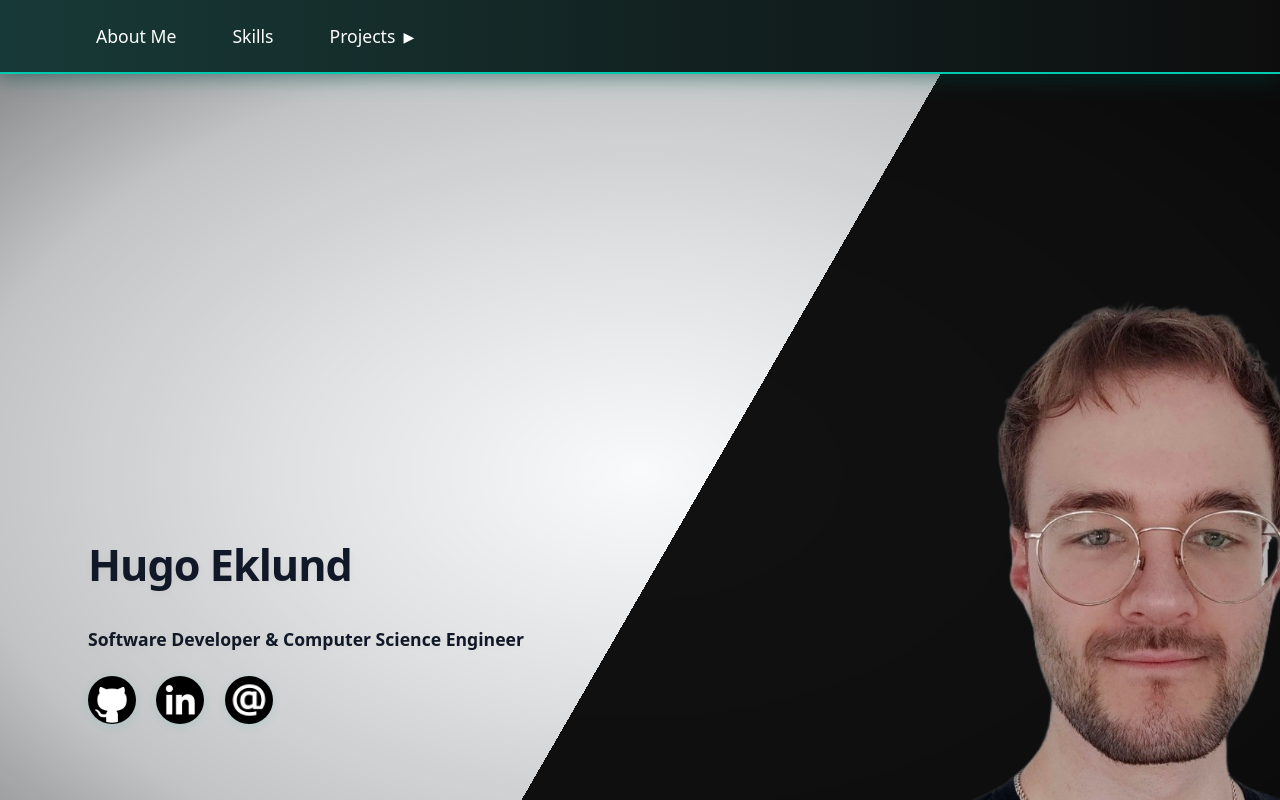
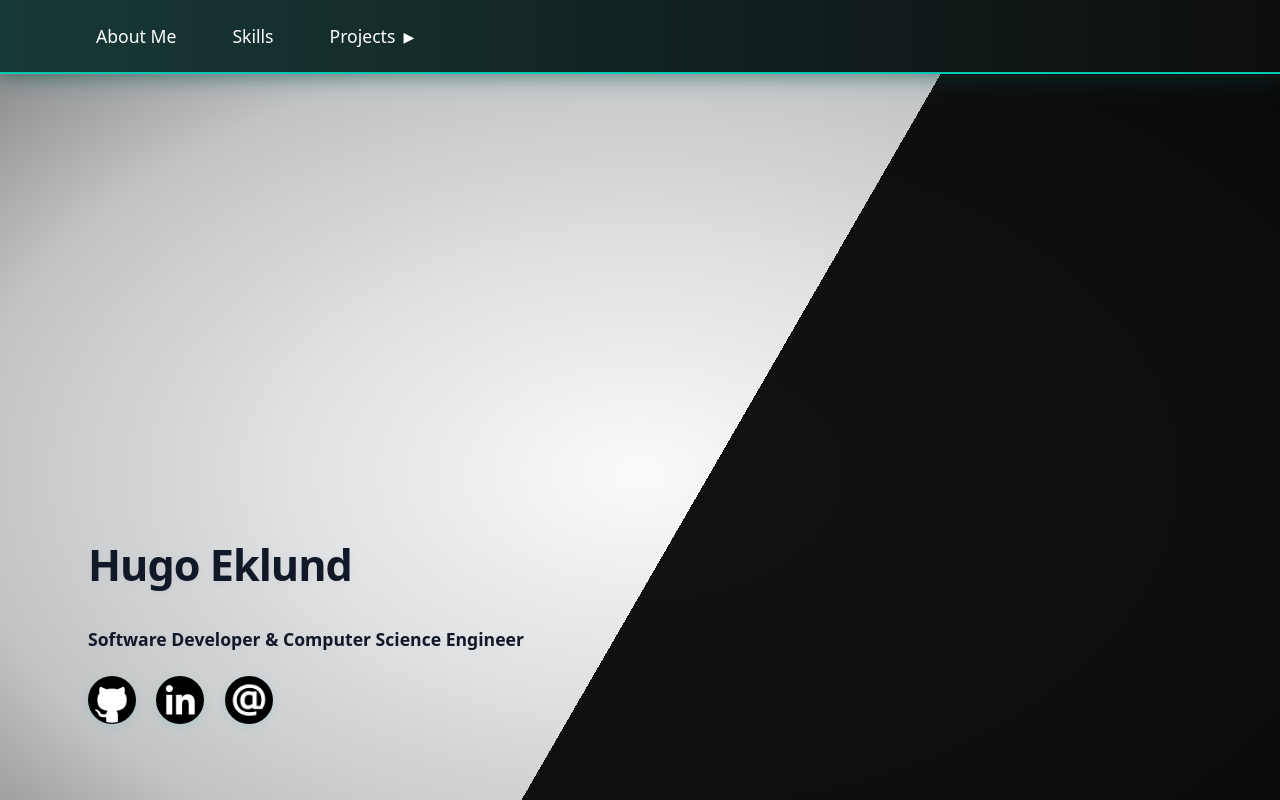
Before and after one commit to HugoEklund/PortfolioWeb, a React (Vite) app in the folder Frontend/: page / in a window 1280 px wide. Shown: the top 800 px of the page. Built offline with nearby package versions, Linux system fonts and the light colour scheme.

Commit message:
removed glow hover for socials

```diff
--- a/Frontend/src/App.css
+++ b/Frontend/src/App.css
@@ -406,7 +406,6 @@
     padding: 0.08rem;
 }
 .social-icon-img:hover {
-    background: linear-gradient(135deg, #00C9B1 0%, #8B5CF6 100%);
     transform: scale(1.15);
     box-shadow: 0 4px 16px rgba(0,201,177,0.18);
 }
--- a/Frontend/src/App.jsx
+++ b/Frontend/src/App.jsx
@@ -138,13 +138,13 @@ const App = () => {
                                         </a>
                                     </div>
                                 </div>
-                                <div className="hero-image-wrapper">
+                                {/* <div className="hero-image-wrapper">
                                     <img
                                         src="/assets/selfie.png"
                                         alt="Hugo Eklund"
                                         className="hero-image"
                                     />
-                                </div>
+                                </div> */}
                             </div>
                         </section>
                         <section ref={aboutRef} className="about-section">
```
